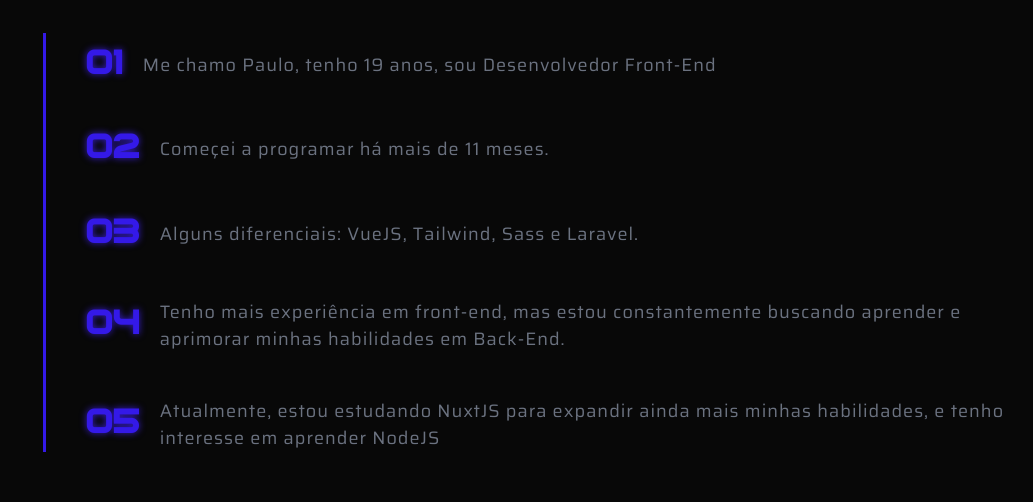
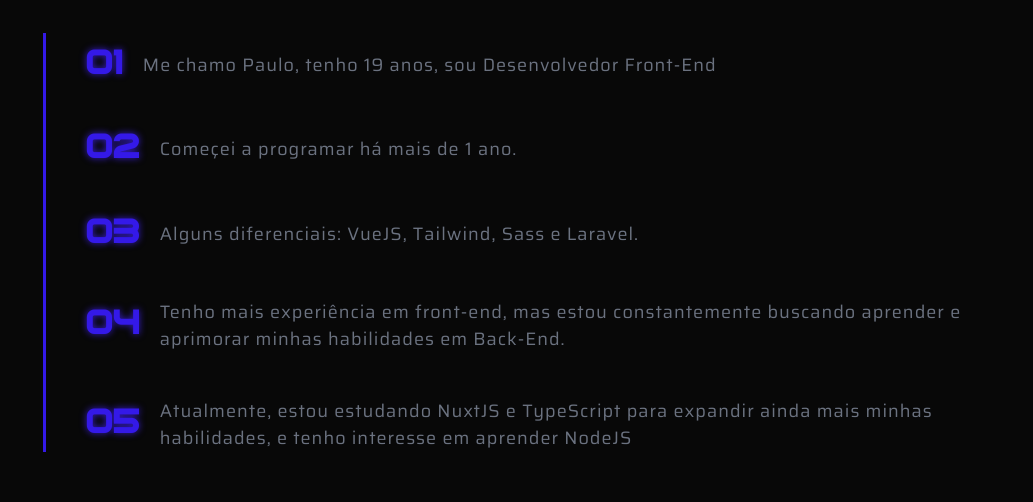
Before and after one commit to paulopariz/PAULOPARIZ-PORTFOLIO, a Vue app: page / in a window 1280 px wide. Shown: the part 1320-1822 px from the top of the page, without its empty margins (108-1141 px from the left). Built offline with nearby package versions, Linux system fonts and the light colour scheme; no server answers.

Commit message:
years experience

```diff
--- a/src/components/About/AboutMe.vue
+++ b/src/components/About/AboutMe.vue
@@ -28,30 +28,8 @@
 </template>
 
 <script>
-// import moment from "moment";
-
 export default {
   name: "AboutMe",
-
-  setup() {
-    const initialDate = new Date("06/01/2022");
-    const currentDate = new Date();
-    const milliseconds = currentDate - initialDate;
-    const diffSegundos = milliseconds / 1000;
-    const minutes = diffSegundos / 60;
-    const hours = minutes / 60;
-    const days = hours / 24;
-    const months = Math.round(days / 30);
-
-    const date = new Date();
-    const formatDate = date.toLocaleString();
-
-    console.log(formatDate);
-
-    return { months };
-  },
-
-  methods: {},
 
   data() {
     return {
@@ -62,7 +40,7 @@ export default {
         },
         {
           position: "02",
-          desc: "Começei a programar há mais de " + this.months + " meses.",
+          desc: "Começei a programar há mais de 1 ano.",
         },
         {
           position: "03",
@@ -76,7 +54,7 @@ export default {
         {
           position: "05",
           desc:
-            "Atualmente, estou estudando NuxtJS para expandir ainda mais minhas habilidades, e tenho interesse em aprender NodeJS",
+            "Atualmente, estou estudando NuxtJS e TypeScript para expandir ainda mais minhas habilidades, e tenho interesse em aprender NodeJS",
         },
       ],
     };
```
